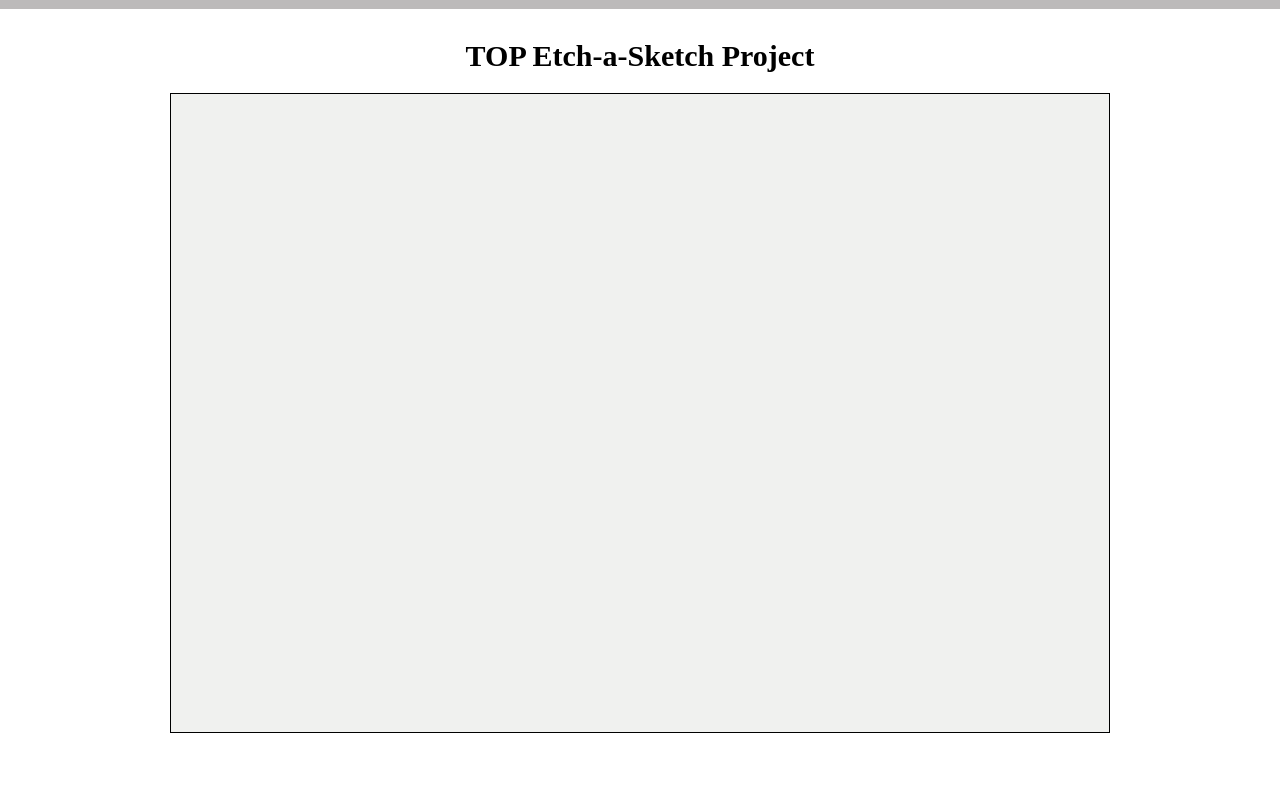
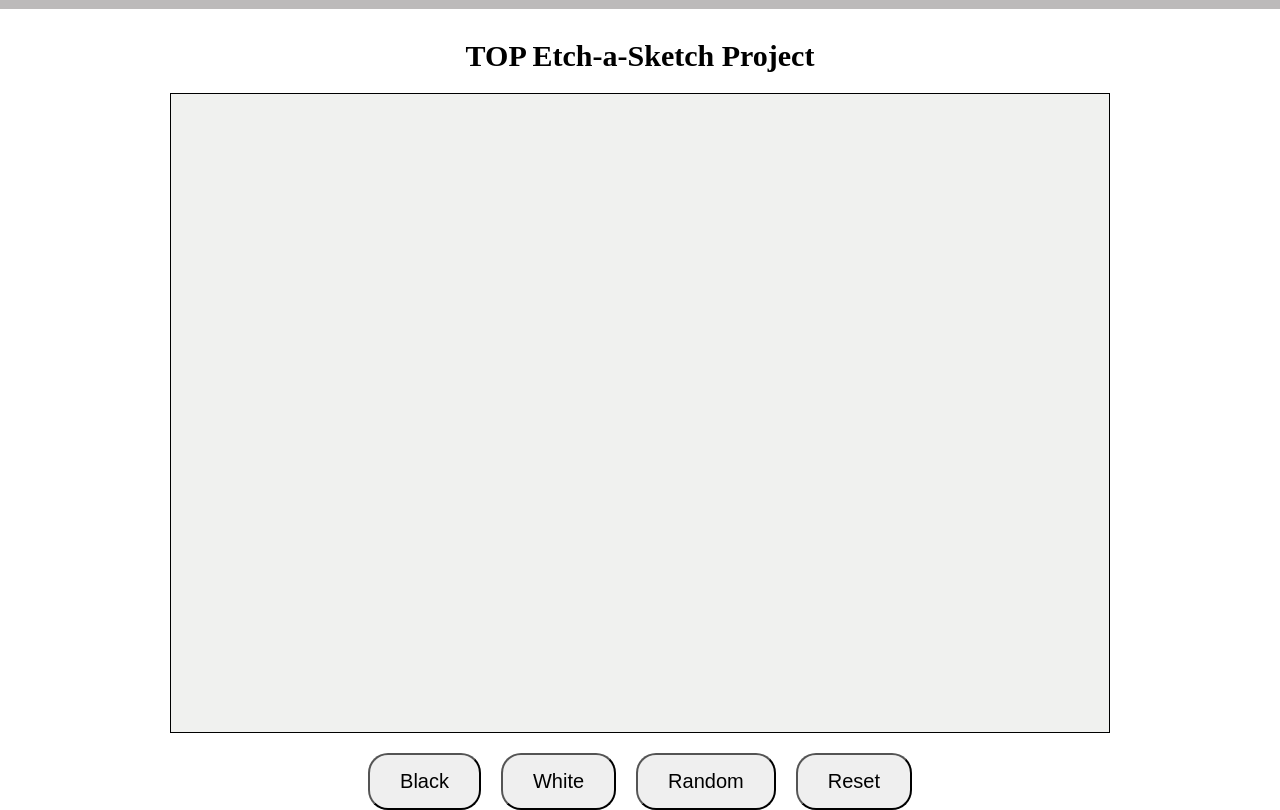
Before and after one commit to Euuiiii/Etch-a-Sketch, a plain HTML site: page index.html in a window 1280 px wide. Shown: the part 51-861 px from the top of the page. Before the commit the page ends 800 px from the top, so only its background shows below. Drawn offline with Linux system fonts and the light colour scheme.

Commit message:
add: Buttons UI

```diff
--- a/index.html
+++ b/index.html
@@ -19,5 +19,11 @@
     <header>TOP Etch-a-Sketch Project</header>
 
     <div class = "container"> </div>
+    <div class = "buttons">
+        <button class = "black"> Black </button>
+        <button class = "white"> White </button>
+        <button class = "random"> Random </button>
+        <button class = "reset"> Reset </button>
+    </div>
 </body>
 </html>
--- a/styles.css
+++ b/styles.css
@@ -65,3 +65,18 @@ header{
     align-items : center;
     margin : 20px auto 0;
 }
+
+
+.buttons{
+    display : flex;
+    align-items : center;
+    justify-content : center;
+    margin-top : 20px;
+    gap : 20px;
+}
+
+.reset, .black, .white, .random{
+    padding : 15px 30px;
+    font-size : 20px;
+    border-radius : 20px;
+}
```
